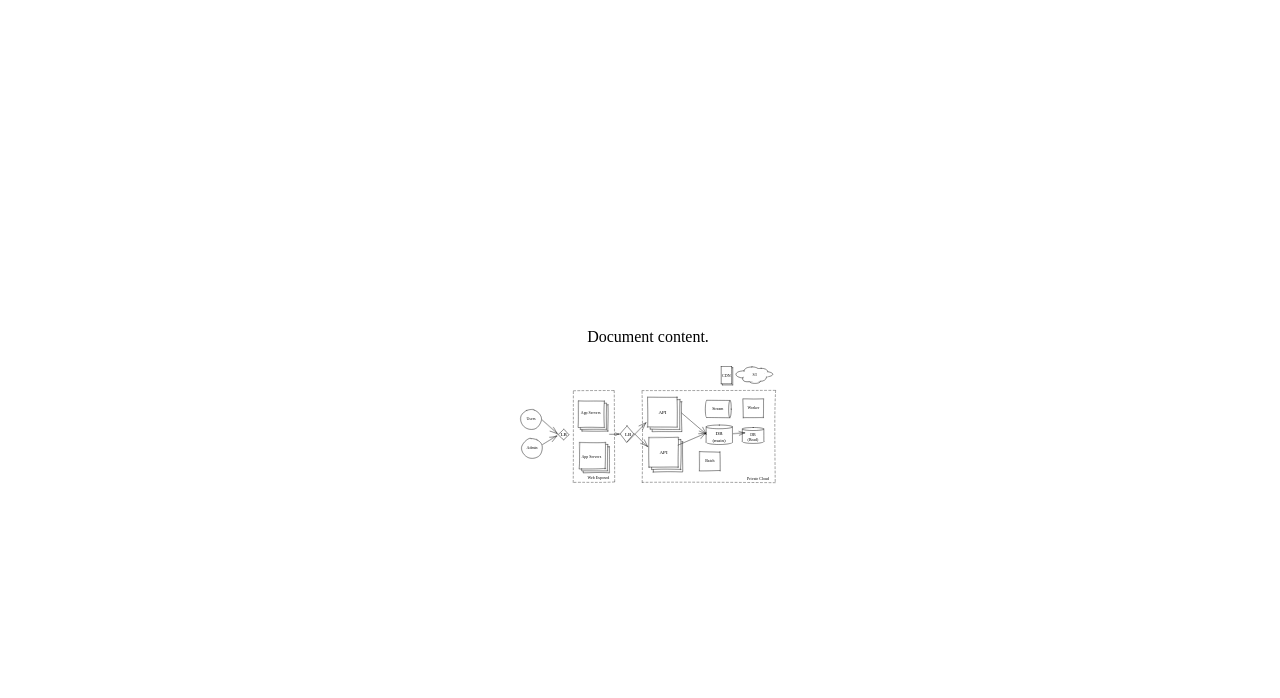
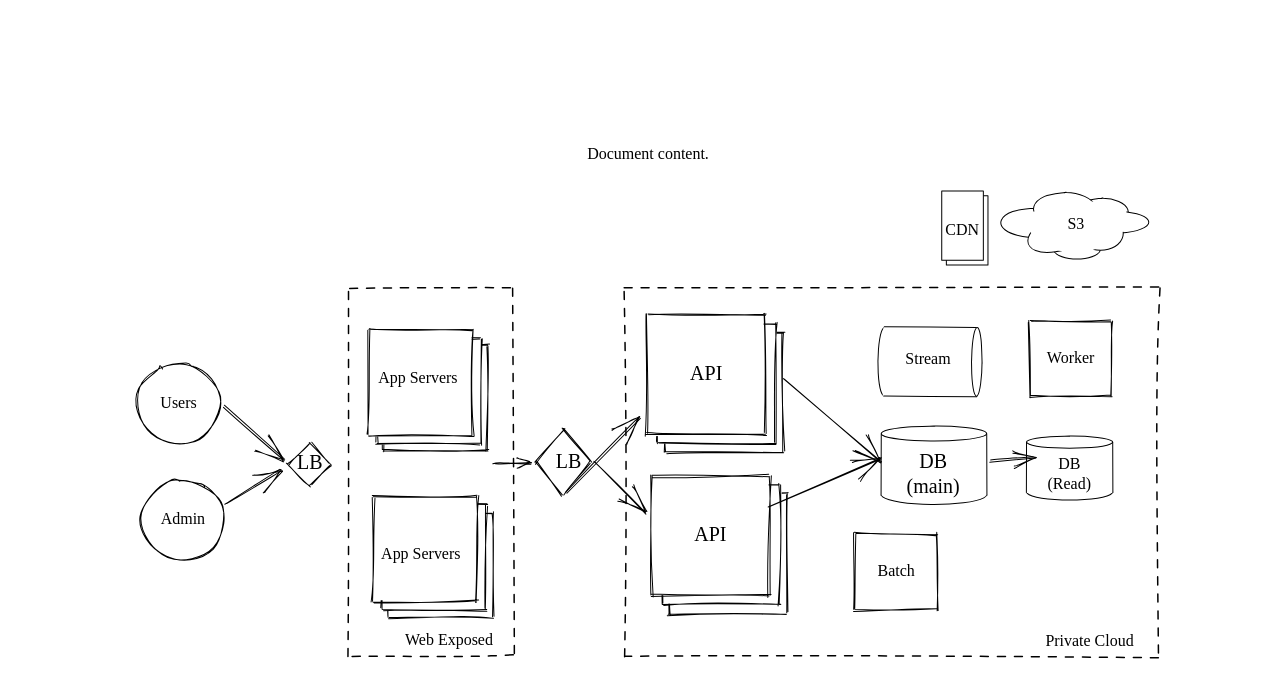
Before and after one commit to noughtme/test-repo, a plain HTML site: page index.html in a window 1280 px wide. Drawn offline with Linux system fonts and the light colour scheme.

Commit message:
Update index.html

```diff
--- a/index.html
+++ b/index.html
@@ -17,7 +17,7 @@
     <div>Document content.</div>
     <br />
     <div>
-      <img width="260px" height="121px" src="demo.svg" />
+      <img src="demo.svg" />
     </div>
   </body>
 </html>
```
